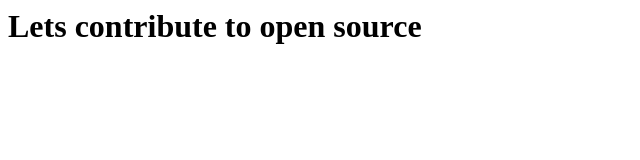
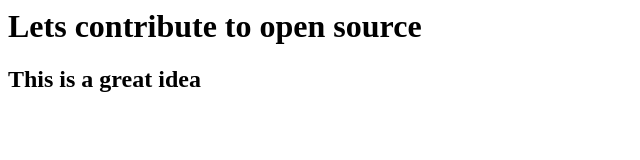
Before and after one commit to rishi9226/firstrepo, a plain HTML site: page index.html in a window 1280 px wide. Shown: the whole page, without its empty margins (0-640 px from the left). Drawn offline with Linux system fonts and the light colour scheme.

Commit message:
Update index.html

```diff
--- a/index.html
+++ b/index.html
@@ -1 +1,2 @@
 <h1> Lets contribute to open source </h1>
+<h2> This is a great idea </h2>
```
